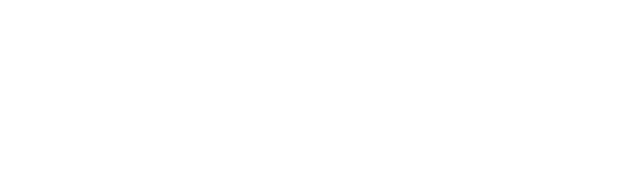
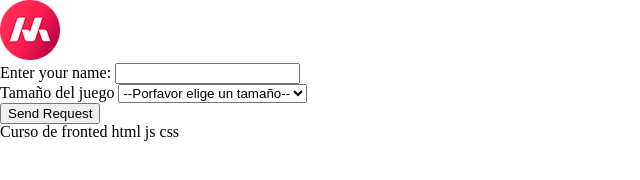
Before and after one commit to eziocard/practicando-fronted, a plain HTML site: page index.html in a window 1280 px wide. Shown: the whole page, without its empty margins (0-640 px from the left). Drawn offline with Linux system fonts and the light colour scheme.

Commit message:
creando el formulario en html

```diff
--- /dev/null
+++ b/css/reset.css
@@ -0,0 +1,55 @@
+/*aqui es donde se importa como una especie de libreria o codigo, el cual nos permite como resetear los preajuste que tiene css
+y esto deja todo como si no tuviera ninguna modificacion o parametro ya preestablecido.*/
+
+/*de esta pagina se obtiene el codigo https://meyerweb.com/eric/tools/css/reset/index.html*/
+
+
+
+/* http://meyerweb.com/eric/tools/css/reset/
+   v2.0 | 20110126
+   License: none (public domain)
+*/
+
+html, body, div, span, applet, object, iframe,
+h1, h2, h3, h4, h5, h6, p, blockquote, pre,
+a, abbr, acronym, address, big, cite, code,
+del, dfn, em, img, ins, kbd, q, s, samp,
+small, strike, strong, sub, sup, tt, var,
+b, u, i, center,
+dl, dt, dd, ol, ul, li,
+fieldset, form, label, legend,
+table, caption, tbody, tfoot, thead, tr, th, td,
+article, aside, canvas, details, embed,
+figure, figcaption, footer, header, hgroup,
+menu, nav, output, ruby, section, summary,
+time, mark, audio, video {
+	margin: 0;
+	padding: 0;
+	border: 0;
+	font-size: 100%;
+	font: inherit;
+	vertical-align: baseline;
+}
+/* HTML5 display-role reset for older browsers */
+article, aside, details, figcaption, figure,
+footer, header, hgroup, menu, nav, section {
+	display: block;
+}
+body {
+	line-height: 1;
+}
+ol, ul {
+	list-style: none;
+}
+blockquote, q {
+	quotes: none;
+}
+blockquote:before, blockquote:after,
+q:before, q:after {
+	content: '';
+	content: none;
+}
+table {
+	border-collapse: collapse;
+	border-spacing: 0;
+}
--- a/index.html
+++ b/index.html
@@ -4,8 +4,41 @@
     <meta charset="UTF-8">
     <meta name="viewport" content="width=device-width, initial-scale=1.0">
     <title>masterdocs game</title>
+    <link rel="stylesheet" href="./css/reset.css"><!--primero se debe poner la referencia al fichero reset-->
+    <link rel="stylesheet" href="./css/style.css"><!-- y luego se referencia el fichero que contendra los estilos-->
+
 </head>
 <body>
+    <!--cabecera-->
+    <header>
+        <img src="./img/logo.png" alt="logo de mastermind">
+    </header>
+    <!--formulario-->
+    <main>
+        <form action="#">
+            <div class="itemform">
+                <label for="nick">Enter your name:</label>
+                <input type="text" id="nick" name="user_name" />
+            </div>
 
+            <div>
+                <label for="size">Tamaño del juego</label>
+                <select name="size" id="size">
+                    <option value="">--Porfavor elige un tamaño--</option>
+                    <option value="1">4x4</option>
+                    <option value="1">5x5</option>
+                    <option value="1">6x6</option>
+                 </select>
+
+            </div>
+            <div class="itemform">
+                <input type="submit" value="Send Request" />
+            </div>
+          </form>
+    </main>
+    <!--pie de pagina-->
+    <footer>
+        <p>Curso de fronted html js css</p>
+    </footer>
 </body>
 </html>
```
Also changed, not shown: css/style.css (added), img/logo.png (added).
